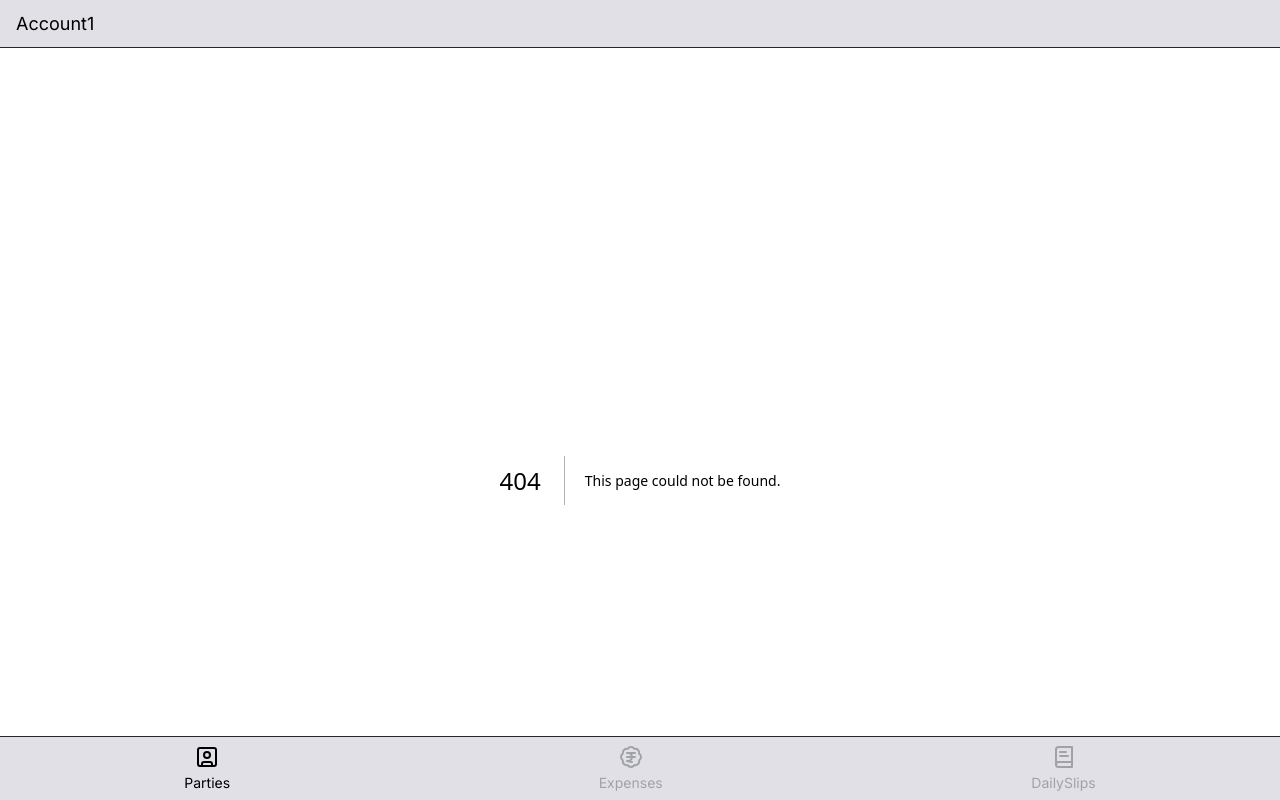
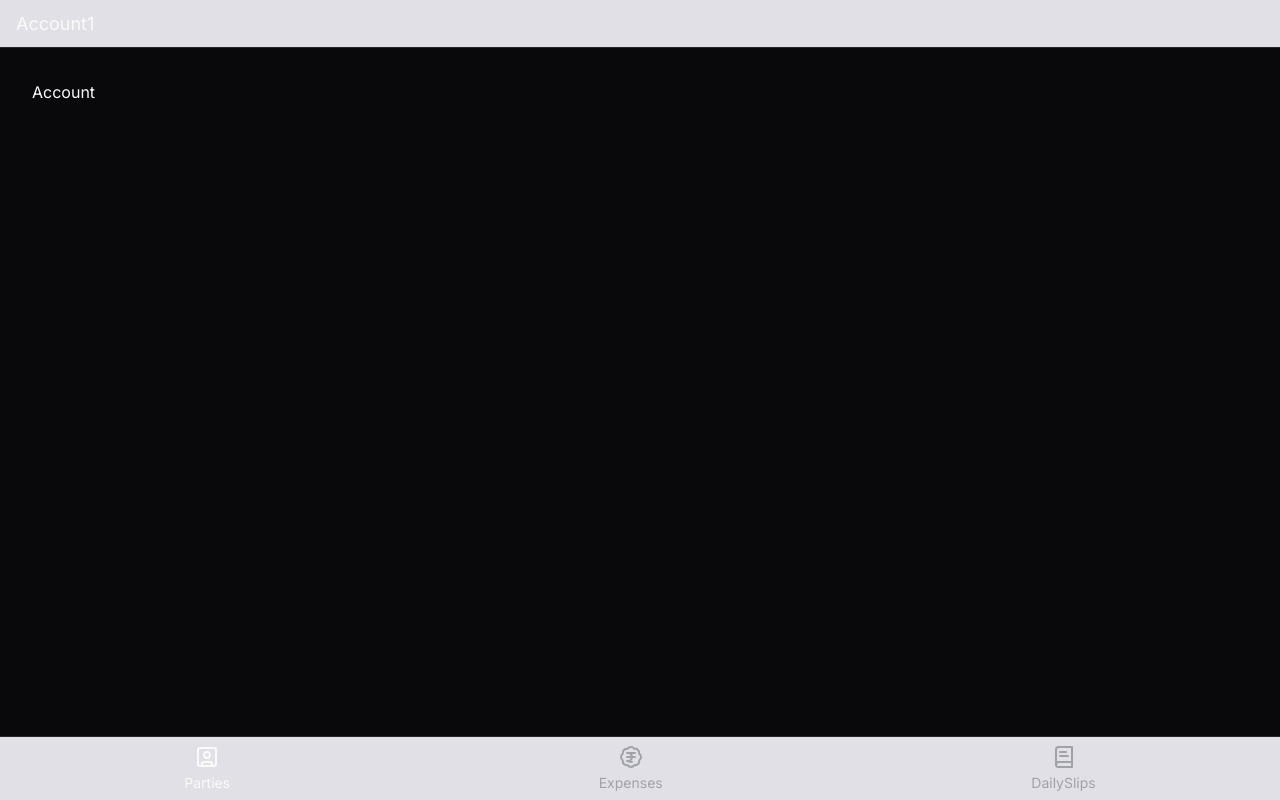
Before and after one commit to jyellapu/account-book, a Next.js app: page /accounts/1 in a window 1280 px wide. Before the commit this address had no page. Built offline with nearby package versions, Linux system fonts and the light colour scheme.

Commit message:
Added routing for accounts, parties and transactions.

```diff
--- /dev/null
+++ b/app/accounts/[id]/page.tsx
@@ -0,0 +1,7 @@
+export default function Page() {
+  return (
+    <main>
+      <p>Account</p>
+    </main>
+  );
+}
--- /dev/null
+++ b/app/accounts/[id]/parties/[partyId]/page.tsx
@@ -0,0 +1,7 @@
+export default function Page() {
+  return (
+    <main>
+      <p>party</p>
+    </main>
+  );
+}
--- /dev/null
+++ b/app/accounts/[id]/parties/page.tsx
@@ -0,0 +1,7 @@
+export default function Page() {
+  return (
+    <main>
+      <p>Parties</p>
+    </main>
+  );
+}
--- /dev/null
+++ b/app/accounts/page.tsx
@@ -0,0 +1,7 @@
+export default function Page() {
+  return (
+    <main>
+      <p>Accounts</p>
+    </main>
+  );
+}
```
